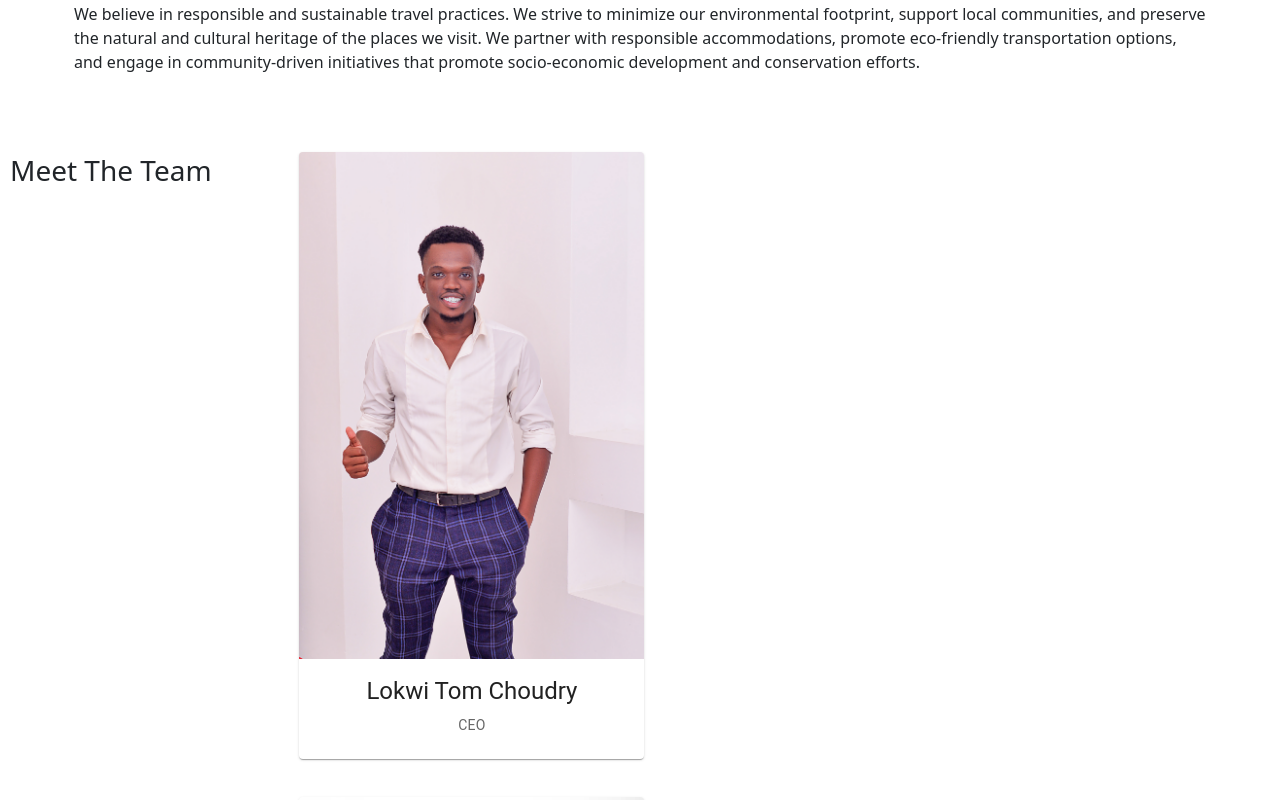
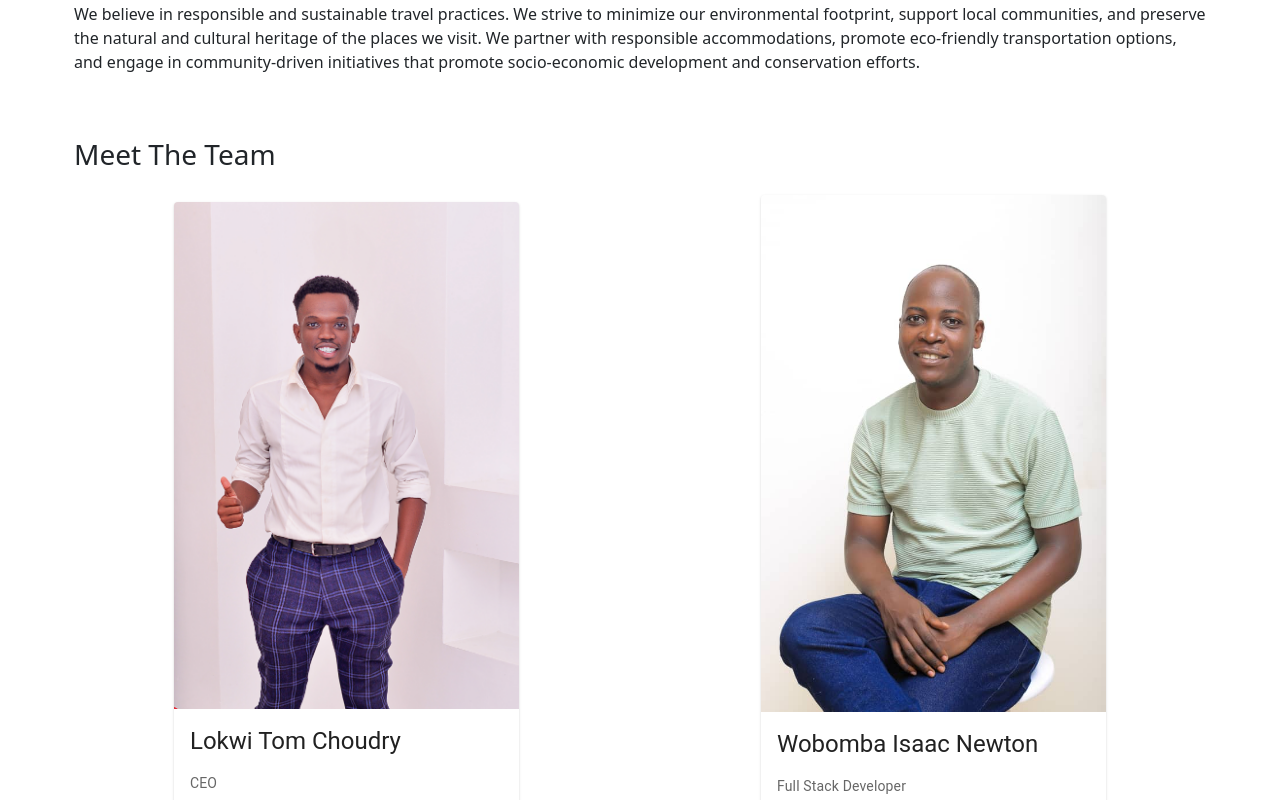
Before and after one commit to Wobomba/Cell-Care, a React (Create React App) app: page /about in a window 1280 px wide. Shown: the part 1700-2500 px from the top of the page. Built offline with nearby package versions, Linux system fonts and the light colour scheme.

Commit message:
Working-changes

```diff
--- a/src/components/AboutData.css
+++ b/src/components/AboutData.css
@@ -63,24 +63,19 @@
 
 }
 
-.the-team{
-    margin-top: 1rem;
-    margin-right:4rem;
-}
 
 .ceo-left{
     flex: 50%;
     justify-content: space-between;
-    margin-top: 4.5rem;
     margin: 2%;
-    border-radius: 30px 0px;
+    margin-left: 90px;
+
+
 }
 
 .tech-right{
-    flex: 50%;
-    justify-content: space-between;
-    margin: 2%;
-    margin-top: 1.5rem;
+    margin-right: 90px;
+    margin-top: 15px;
 
 }
 
--- a/src/components/AboutData.js
+++ b/src/components/AboutData.js
@@ -11,7 +11,7 @@ function AboutData() {
     return (
         <div class="flex-container">
             <div class="flex-item-left">
-                <img src={Portfolio} alt='TLC' />
+                <img src={ceo} alt='TLC' />
             </div>
             <div class="flex-item-right">
                 <h2>TLC Safaris</h2>
@@ -56,10 +56,9 @@ function AboutData() {
                     transportation options, and engage in community-driven
                     initiatives that promote socio-economic development and conservation efforts.</p>
 
-            </div>
+                <h3>Meet The Team</h3>
 
-            <h3 className='the-team'>Meet The Team</h3>
-            <div className='flex-container'>
+                <div className='flex-container'>
                 <div className='ceo-left'>
                     <Card sx={{ maxWidth: 345 }}>
                         <CardMedia
@@ -103,9 +102,7 @@ function AboutData() {
 
 
 
-
-
-
+            </div>
 
         </div>
 
```
